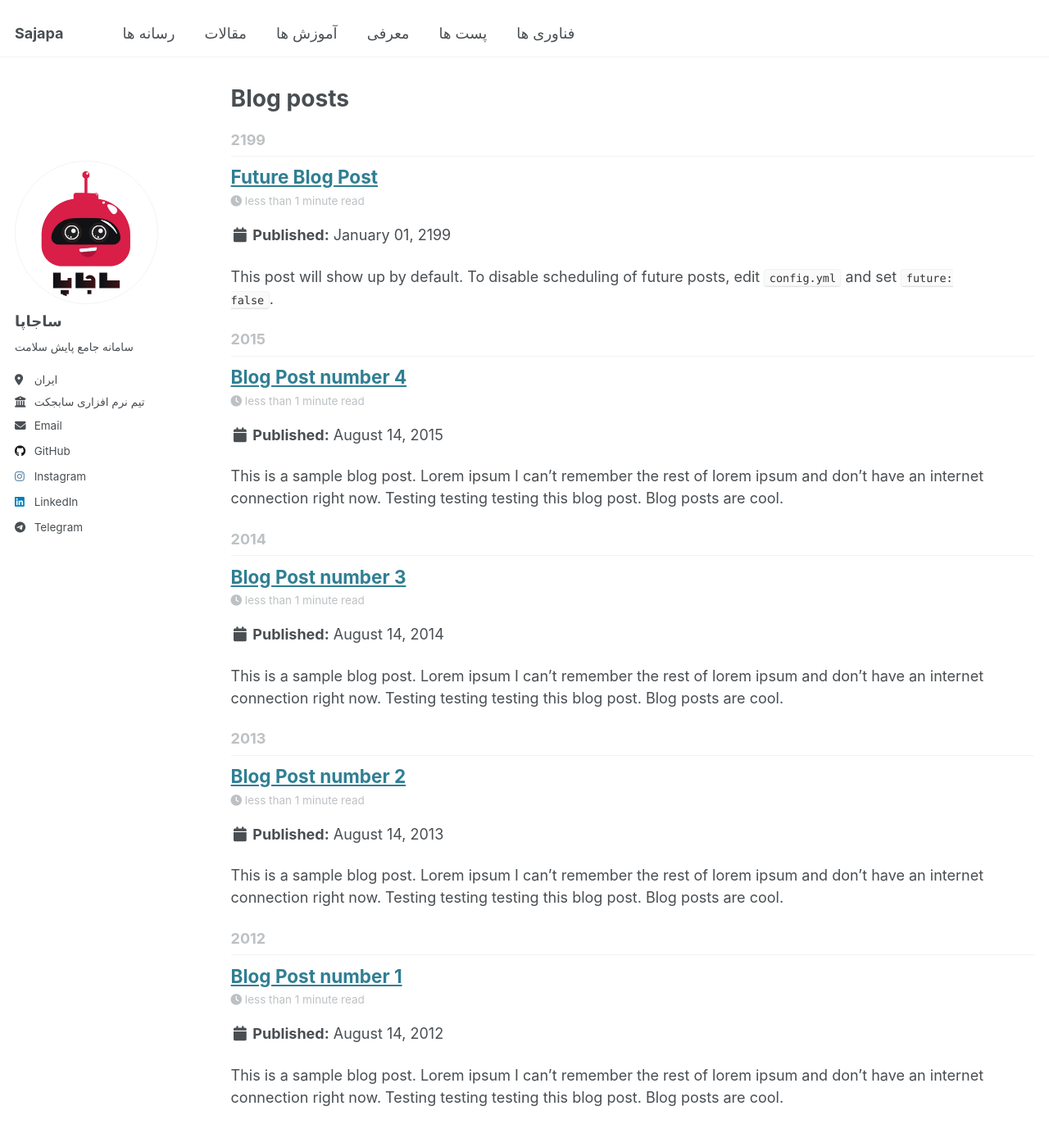
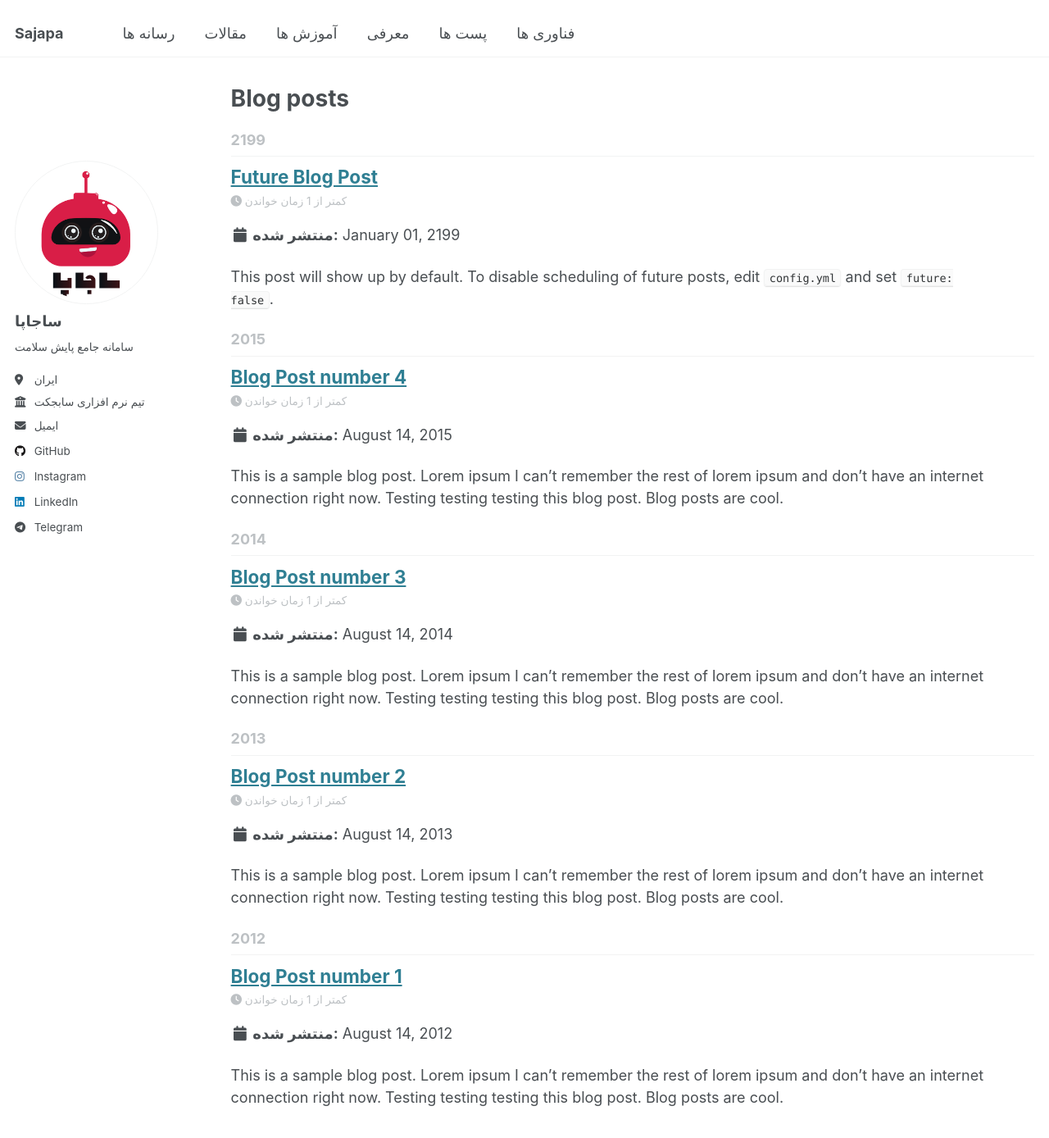
Before and after one commit to Subject-Team/SajapaApp, a Jekyll site: the page built from _pages/year-archive.html, in a window 1280 px wide and 1400 px high. Shown: the top 1388 px of the window at 82% size. Built offline with Jekyll 4.4.1, drawn with Linux system fonts in a browser that asks for light colours; some of the changed lines change nothing that is shown; some of the changed text lies outside the part shown.

Commit message:
Update ui-text.yml

```diff
--- a/_data/ui-text.yml
+++ b/_data/ui-text.yml
@@ -350,5 +350,45 @@ zh-HK: &DEFAULT_ZH_HK
 zh-TW:
   <<: *DEFAULT_ZH_HK
 
+# Persian
+# -----------------
+fa-IR: &DEFAULT_FA_IR
+  page                       : "صفحه"
+  pagination_previous        : "قبلی"
+  pagination_next            : "بعدی"
+  breadcrumb_home_label      : "خانه"
+  breadcrumb_separator       : "/"
+  toc_label                  : "در این صفحه"
+  ext_link_label             : "پیوند مستقیم"
+  less_than                  : "کمتر از"
+  minute_read                : "زمان خواندن"
+  share_on_label             : "اشتراک گذاری در"
+  meta_label                 :
+  tags_label                 : "برجسب ها:"
+  categories_label           : "دسته بندی ها:"
+  date_label                 : "منتشر شده:"
+  comments_label             : "نظر بدهید"
+  comments_title             : "نظرات"
+  more_label                 : "بیشتر"
+  related_label              : "ممکن است بپسندید"
+  follow_label               : "دنبال کردن:"
+  feed_label                 : "فید"
+  powered_by                 : "قدرت گرفته از"
+  website_label              : "وبسایت"
+  email_label                : "ایمیل"
+  recent_posts               : "پست های اخیر"
+  undefined_wpm              : "سرعت خواندن تنظیم نشده است"
+  comment_form_info          : "آدرس ایمیل شما عمومی نخواهد شد. بخش های الزامی مشخص شده اند"
+  comment_form_comment_label : "نظر"
+  comment_form_md_info       : "از markdown پشتیبانی می شود."
+  comment_form_name_label    : "نام"
+  comment_form_email_label   : "آدرس ایمیل"
+  comment_form_website_label : "سایت (اختیاری)"
+  comment_btn_submit         : "ثبت نظر"
+  comment_btn_submitted      : "ثبت شد"
+  comment_success_msg        : "با تشکر از نظرتان! این نظر بعد از تایید نماش داده خواهد شد."
+  comment_error_msg          : "شرمنده ایم، مشکلی در هنگام ثبت رخ داد. لطفا بخش های لازم را بررسی کنید و دوباره امتحان کنید."
+  loading_label              : "بارگیری..."
+
 # Another locale
 # --------------
```
